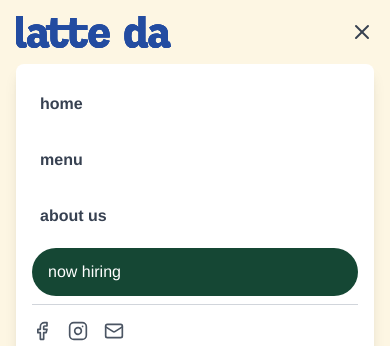
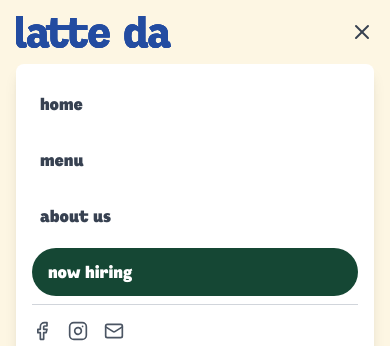
Before and after one commit to lattedabk/latte-da, a React (Vite) app: page / in a window 390 px wide. Both pictures are taken after a click on the button "Toggle menu". Shown: the top 346 px of the page. Built offline with nearby package versions, Linux system fonts and the light colour scheme.

Commit message:
Update mobile menu font to Mezzogiorno Black
🤖 Generated with [Claude Code](https://claude.com/claude-code)

Co-Authored-By: Claude <noreply@anthropic.com>

```diff
--- a/src/App.jsx
+++ b/src/App.jsx
@@ -230,6 +230,7 @@ function App() {
               <button
                 onClick={() => scrollToSection('home')}
                 className="block w-full text-left text-gray-700 hover:text-latte-blue active:text-latte-blue transition-colors duration-200 py-3 px-2 rounded hover:bg-latte-light cursor-pointer"
+                style={{ fontFamily: 'Mezzogiorno', fontWeight: 900 }}
                 type="button"
               >
                 home
@@ -237,6 +238,7 @@ function App() {
               <button
                 onClick={() => scrollToSection('menu')}
                 className="block w-full text-left text-gray-700 hover:text-latte-blue active:text-latte-blue transition-colors duration-200 py-3 px-2 rounded hover:bg-latte-light cursor-pointer"
+                style={{ fontFamily: 'Mezzogiorno', fontWeight: 900 }}
                 type="button"
               >
                 menu
@@ -244,6 +246,7 @@ function App() {
               <button
                 onClick={() => scrollToSection('about')}
                 className="block w-full text-left text-gray-700 hover:text-latte-blue active:text-latte-blue transition-colors duration-200 py-3 px-2 rounded hover:bg-latte-light cursor-pointer"
+                style={{ fontFamily: 'Mezzogiorno', fontWeight: 900 }}
                 type="button"
               >
                 about us
@@ -251,6 +254,7 @@ function App() {
               <button
                 onClick={() => scrollToSection('hiring')}
                 className="block w-full text-left bg-latte-jade text-white px-4 py-3 rounded-full font-medium hover:bg-opacity-90 active:bg-opacity-80 transition-all duration-200 mt-2 cursor-pointer"
+                style={{ fontFamily: 'Mezzogiorno', fontWeight: 900 }}
                 type="button"
               >
                 now hiring
```
